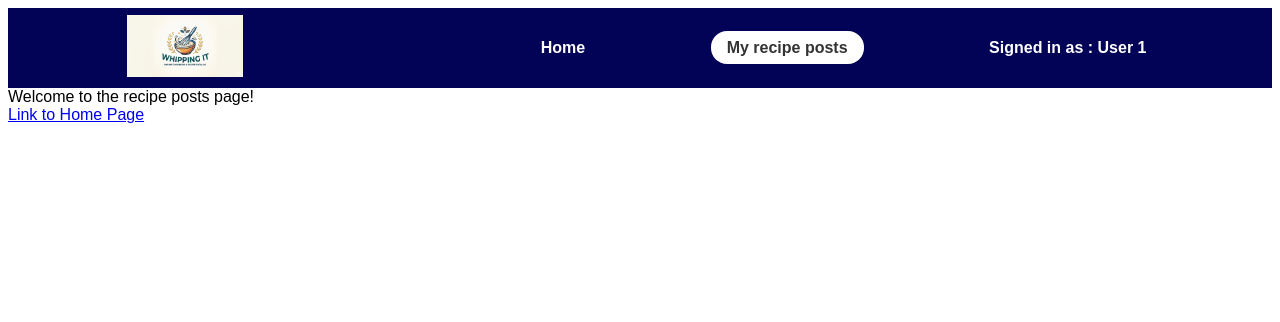
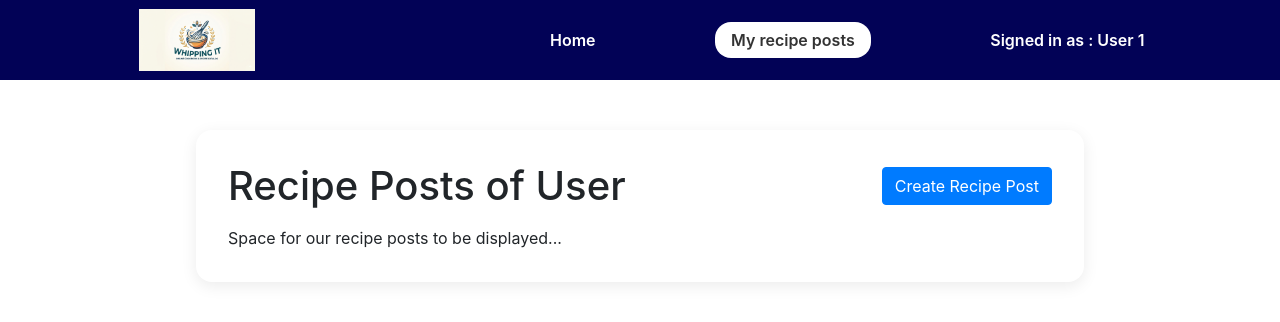
Before and after one commit to CashyO/Cookbook-WhippingIt, a Django app: page /recipeposts in a window 1280 px wide. Shown: the top 322 px of the page. Run offline with Django 5.2, Linux system fonts and the light colour scheme.

Commit message:
v9-POST-request

```diff
--- a/posts/static/posts/main.css
+++ b/posts/static/posts/main.css
@@ -55,3 +55,28 @@ html {
     padding: 8px 16px;
     border-radius: 16px;
 }
+
+.container{
+    display: flex;
+    justify-content: center;
+    margin-top: 50px;
+}
+
+.main-container{
+    width: 80%;
+    box-shadow: 0 4px 16px rgba(0, 0, 0, 0.08);
+    border-radius: 16px;
+    padding: 32px;
+}
+
+.title{
+    margin: 0;;
+}
+
+.topbar{
+    display: flex;
+    flex-direction: row;
+    justify-content: space-between;
+    align-items: center;
+    margin-bottom: 16px;
+}
--- a/posts/templates/posts/base.html
+++ b/posts/templates/posts/base.html
@@ -10,6 +10,7 @@
     <title>CookBook App</title>
     <!-- Link to CSS file -->
     <link rel="stylesheet" href="{%static 'posts/main.css'%}">
+    <link rel="stylesheet" href="https://cdn.jsdelivr.net/npm/bootstrap@4.6.2/dist/css/bootstrap.min.css" integrity="sha384-xOolHFLEh07PJGoPkLv1IbcEPTNtaed2xpHsD9ESMhqIYd0nLMwNLD69Npy4HI+N" crossorigin="anonymous">
 </head>
 <!-- Content of the page -->
 <body>
@@ -35,7 +36,7 @@
         </ul>
     </nav>
 
-    <div>
+    <div class="container">
         {%block content%}
         {%endblock%}
     </div>
--- a/posts/templates/posts/recipeposts.html
+++ b/posts/templates/posts/recipeposts.html
@@ -4,9 +4,17 @@
 {% extends 'posts/base.html' %}
 
 {% block content %}
-    <div>
-        Welcome to the recipe posts page!
+
+    <div class="main-container">
+        <div class="topbar">
+            <h1 class="title">Recipe Posts of User</h1>
+            <a class="btn btn-primary" href="{%url 'create'%}">Create Recipe Post</a>
+        </div>
+
+        <div>
+            Space for our recipe posts to be displayed...
+        </div>
+
     </div>
 
-    <a href="{%url 'home' %}">Link to Home Page</a>
 {% endblock %}
--- a/posts/urls.py
+++ b/posts/urls.py
@@ -9,6 +9,7 @@ urlpatterns = [
     # Home page url
     path('', views.home, name='home'),
     # Recipe posts page url
-    path('recipeposts', views.recipeposts, name='recipeposts')
-
+    path('recipeposts', views.recipeposts, name='recipeposts'),
+    # Create page url
+    path('create', views.create, name='create')
 ]
--- a/posts/views.py
+++ b/posts/views.py
@@ -1,4 +1,6 @@
-from django.shortcuts import render
+from django.shortcuts import redirect, render
+from .forms import *
+from .models import *
 
 # Create your views here.
 # Flow: urls.py -> views.py -> templates
@@ -13,3 +15,25 @@ def home(request):
 def recipeposts(request):
     context = {}
     return render(request, 'posts/recipeposts.html', context)
+
+# Create page view
+def create(request):
+    form = RecipePostForm()
+    # Handle form submission --> POST request
+    if request.method == 'POST':
+        form = RecipePostForm(request.POST)
+        if form.is_valid():
+            title = form.cleaned_data['title']
+            content = form.cleaned_data['content']
+
+            # Create a new recipe post object and save it to the database
+            recipe = RecipePost(
+                title=title,
+                content=content
+            )
+            recipe.save()
+
+            # After submitting the form, redirect the user to the recipe posts page
+            return redirect('recipeposts')
+    context = {'form': form}
+    return render(request, 'posts/create.html', context)
```
Also changed, not shown: cookbook/settings.py (+7 -0 lines), posts/forms.py (added, +19 -0 lines), posts/templates/posts/create.html (added, +25 -0 lines), db.sqlite3.
